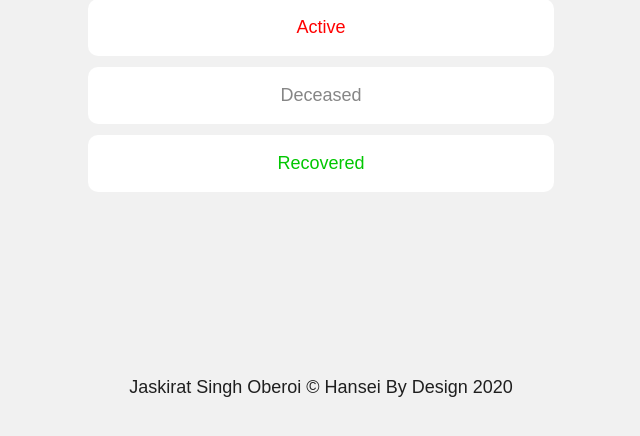
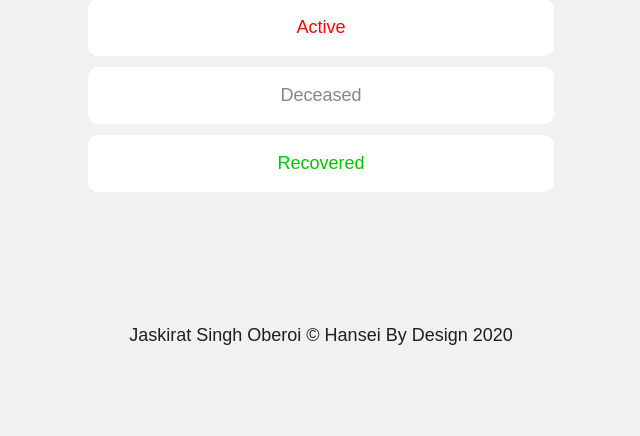
Before and after one commit to JaskiratOberoi/Covid19-India, a Flask app: page / in a window 1280 px wide. Shown: the part 283-719 px from the top of the page, without its empty margins (319-959 px from the left). Run offline with Flask 2, Linux system fonts and the light colour scheme; data that the repository does not hold is empty; some web fonts are replaced.

Commit message:
footer fixes --desktop

```diff
--- a/static/style.css
+++ b/static/style.css
@@ -141,6 +141,6 @@ footer {
   }
   footer {
     position: relative;
-    margin-top: 10rem;
+    margin-top: 10%;
   }
 }
--- a/static/style.scss
+++ b/static/style.scss
@@ -142,6 +142,6 @@ footer {
   }
   footer {
     position: relative;
-    margin-top: 10rem;
+    margin-top: 10%;
   }
 }
```
Also changed, not shown: 1 other file.
